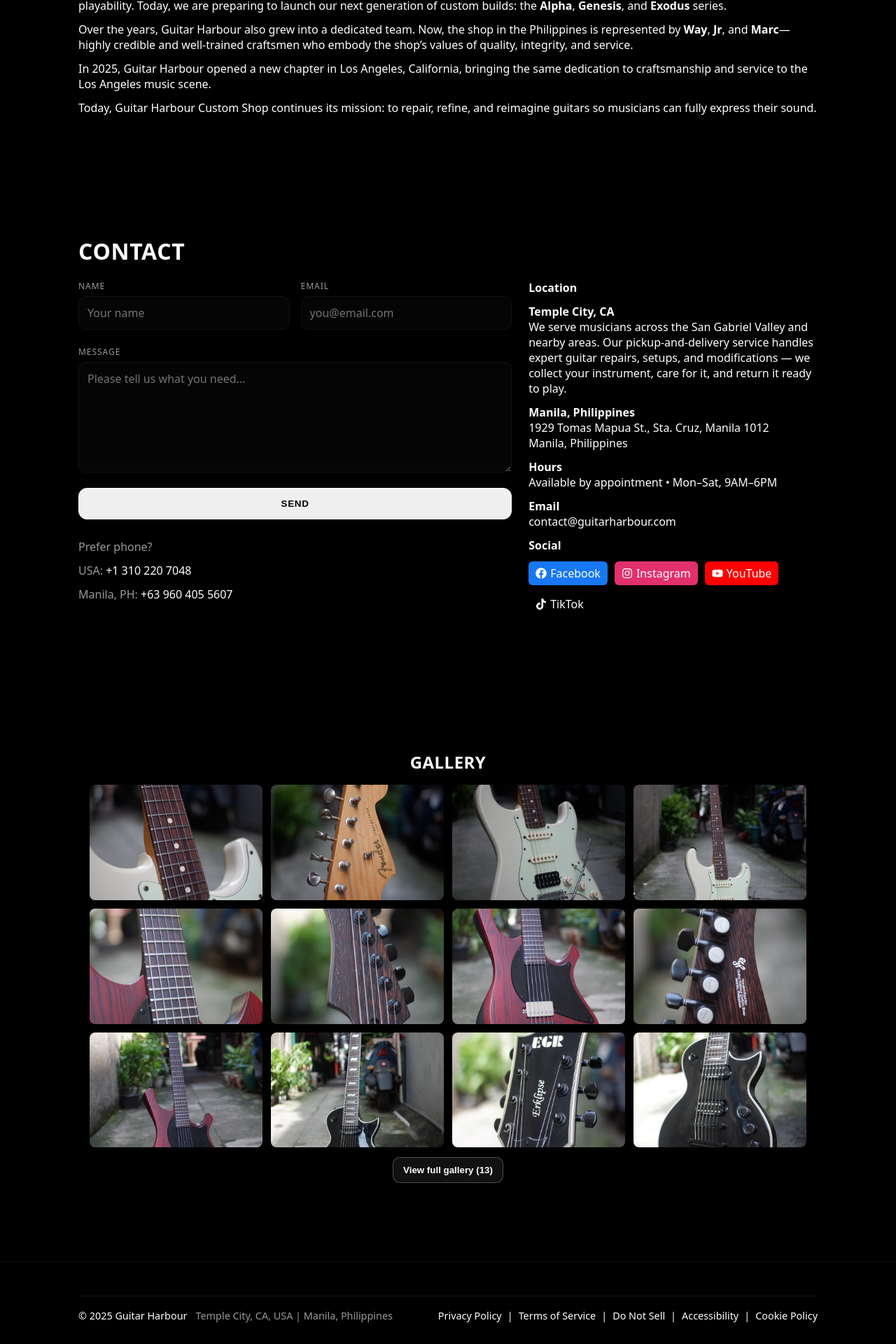
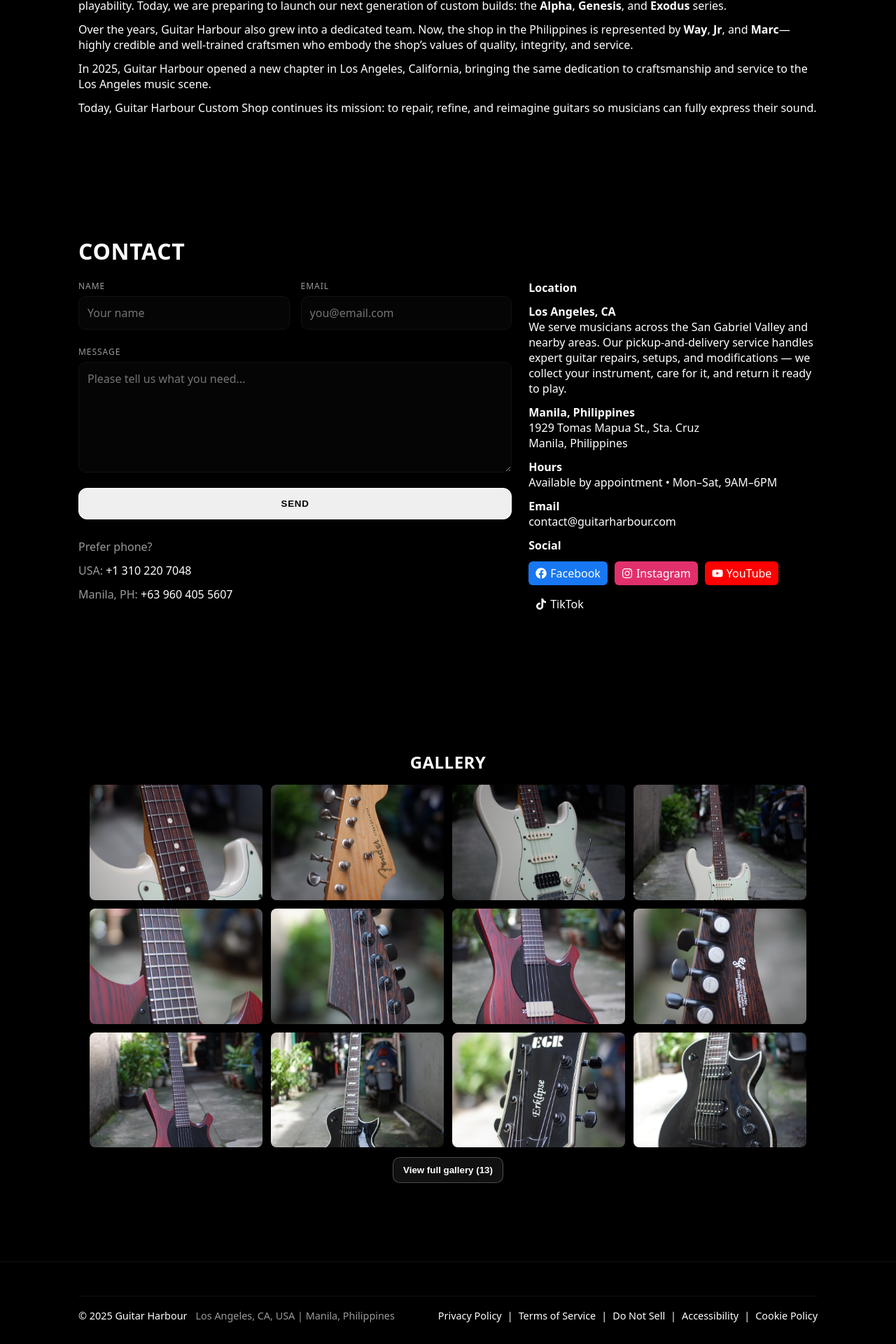
Before and after one commit to sodapop1104/guitarharbour, a Next.js app: page / in a window 1280 px wide. Shown: the part 3091-5011 px from the top of the page at 70% size. Built offline with nearby package versions, Linux system fonts and the light colour scheme.

Commit message:
updated loc

```diff
--- a/components/Contact.tsx
+++ b/components/Contact.tsx
@@ -134,12 +134,12 @@ export default function Contact() {
           <div className="reveal" data-anim="right" aria-label="Shop details">
             <p><strong>Location</strong></p>
             <p>
-              <strong>Temple City, CA</strong><br />
+              <strong>Los Angeles, CA</strong><br />
               We serve musicians across the San Gabriel Valley and nearby areas. Our pickup-and-delivery service handles expert guitar repairs, setups, and modifications — we collect your instrument, care for it, and return it ready to play.
             </p>
             <p>
               <strong>Manila, Philippines</strong><br />
-              1929 Tomas Mapua St., Sta. Cruz, Manila 1012<br />
+              1929 Tomas Mapua St., Sta. Cruz<br />
               Manila, Philippines
             </p>
 
@@ -149,7 +149,7 @@ export default function Contact() {
             {/* Social Buttons */}
             <p><strong>Social</strong></p>
             <div className="social-buttons">
-              <a href="https://www.facebook.com/GuitarHarbourPH" target="_blank" rel="noopener noreferrer" aria-label="Facebook" className="social-btn facebook"><FaFacebook /> Facebook</a>
+              <a href="https://www.facebook.com/guitarharbourlosangeles" target="_blank" rel="noopener noreferrer" aria-label="Facebook" className="social-btn facebook"><FaFacebook /> Facebook</a>
               <a href="https://www.instagram.com/guitarharbour.la/" target="_blank" rel="noopener noreferrer" aria-label="Instagram" className="social-btn instagram"><FaInstagram /> Instagram</a>
               <a href="https://www.youtube.com/@bimbocanayon2308" target="_blank" rel="noopener noreferrer" aria-label="YouTube" className="social-btn youtube"><FaYoutube /> YouTube</a>
               <a href="https://www.tiktok.com/@guitarharbourla" target="_blank" rel="noopener noreferrer" aria-label="TikTok" className="social-btn tiktok"><FaTiktok /> TikTok</a>
--- a/components/Footer.tsx
+++ b/components/Footer.tsx
@@ -15,7 +15,7 @@ export default function Footer() {
         >
           <div style={{ display: "flex", gap: 12, alignItems: "center" }}>
             <span>© 2025 Guitar Harbour</span>
-            <span className="muted">Temple City, CA, USA | Manila, Philippines</span>
+            <span className="muted">Los Angeles, CA, USA | Manila, Philippines</span>
           </div>
 
           <div className="footer-links" style={{ display: "flex", gap: 8 }}>
```
